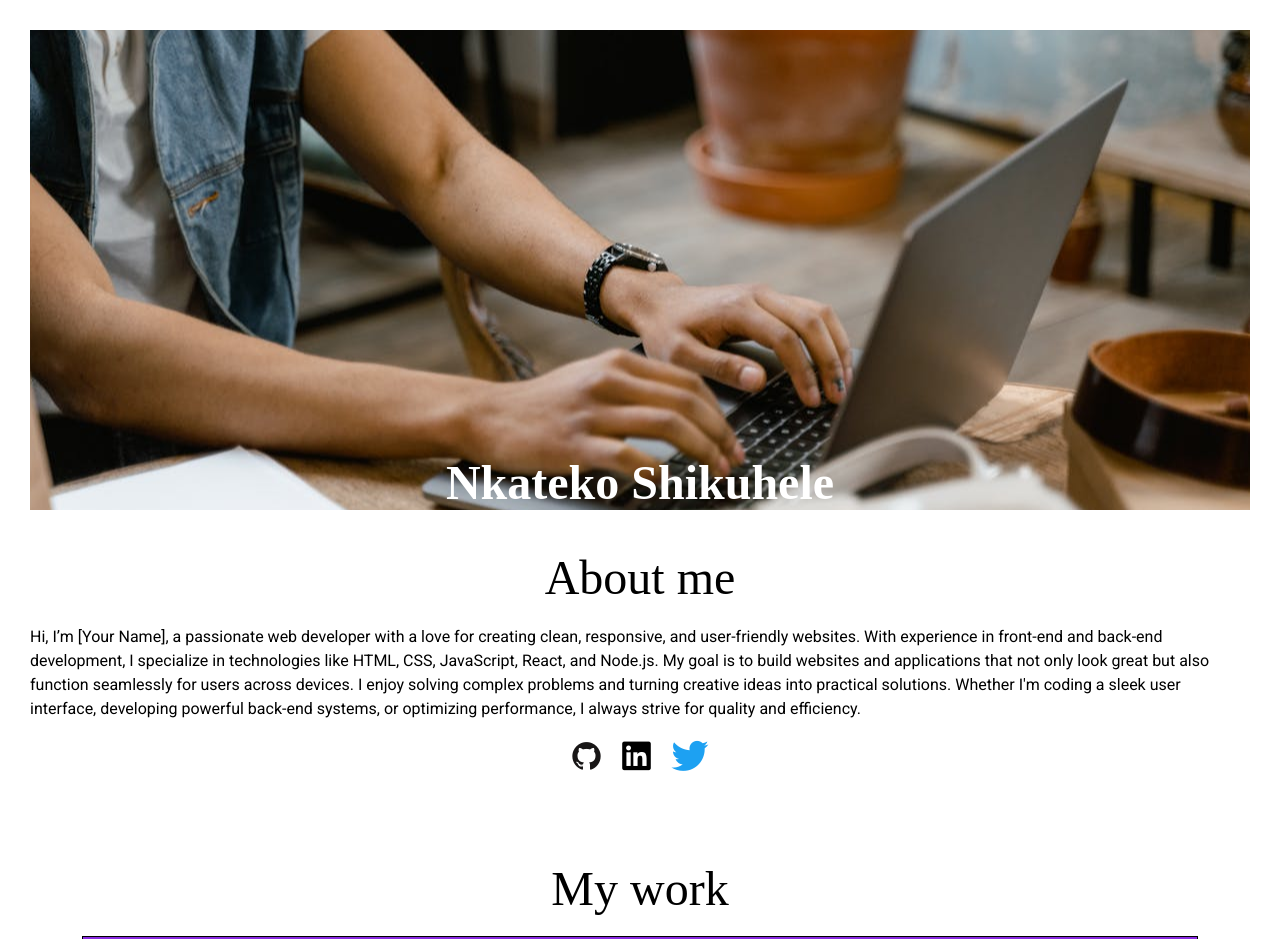
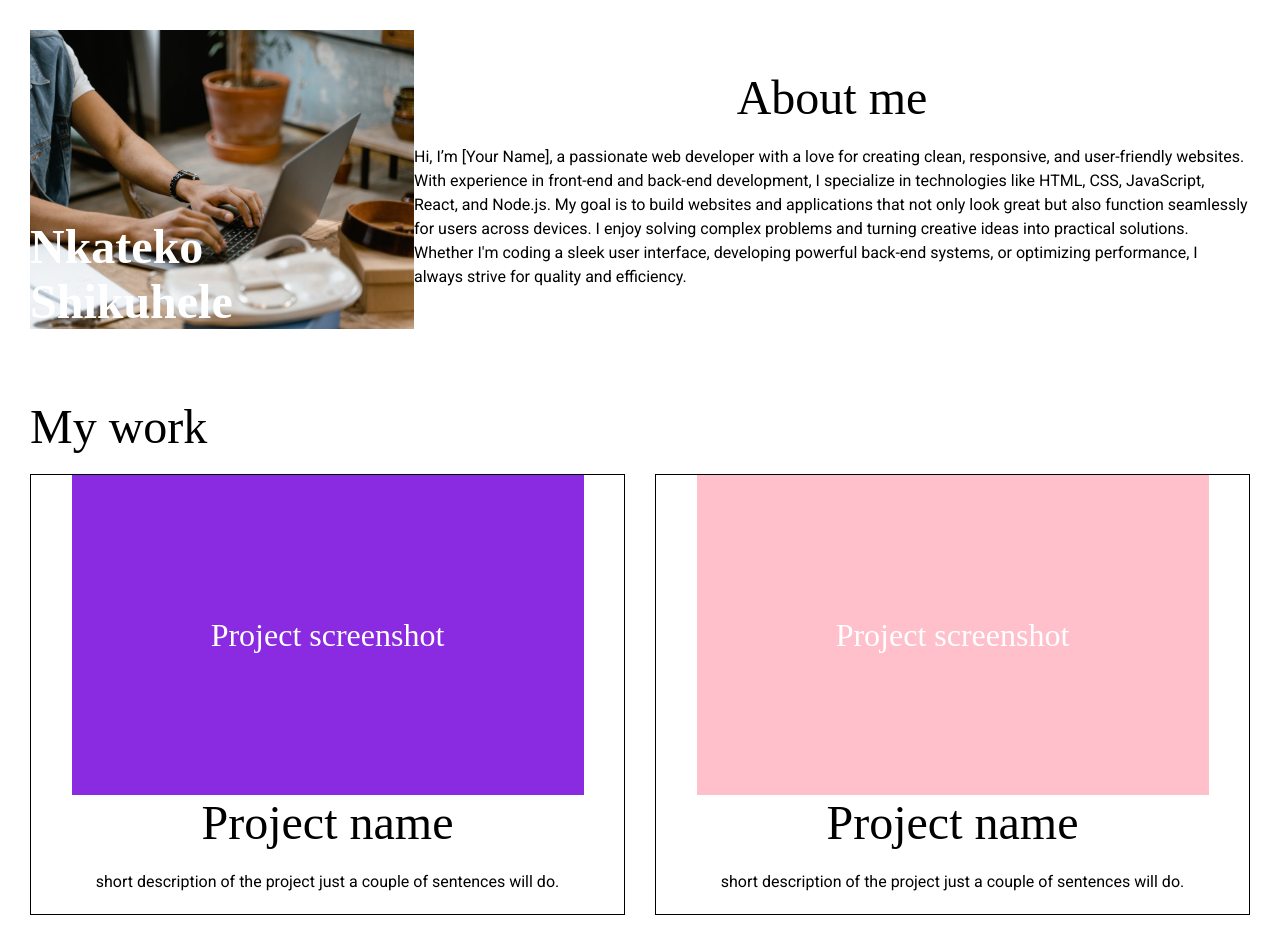
Before and after one commit to Imi-Nkateko/homepage, a website built with webpack: page index.html in a window 1280 px wide. Shown: the top 939 px of the page. Built offline with nearby package versions, Linux system fonts and the light colour scheme; a web font is replaced by a local one.

Commit message:
media query for tablet first phase

```diff
--- a/src/styles.css
+++ b/src/styles.css
@@ -159,7 +159,7 @@ footer p {
 	line-height: 1.5;
 }
 
-footer .icons-container{
+footer .icons-container {
 	padding-top: 20px;
 }
 
@@ -167,6 +167,42 @@ footer .project-description {
 	padding-bottom: 20px;
 }
 
-footer .footer-image {
+/* footer .footer-image {
 
+} */
+
+@media screen and (min-width: 600px) {
+	header {
+		display: flex;
+	}
+	.profile-container {
+		background-image: url("./images/pexels-mart-production-7679873.jpg");
+		background-position: right;
+		background-repeat: no-repeat;
+		background-size: cover;
+		min-height: 30vh;
+		min-width: 30vw;
+		/* position: absolute; */
+	}
+	.icons-container {
+		display: none;
+	}
+
+	main {
+		display: grid;
+		flex-direction: column;
+		align-items: center;
+		padding-top: 40px;
+		padding-inline: 30px;
+		padding-bottom: 80px;
+	}
+	.project-container {
+		display: grid;
+		grid-template-columns: 1fr 1fr;
+
+	}
+
+	.project-card, .project-screenshot {
+		min-width: 40vw;
+	}
 }
```
